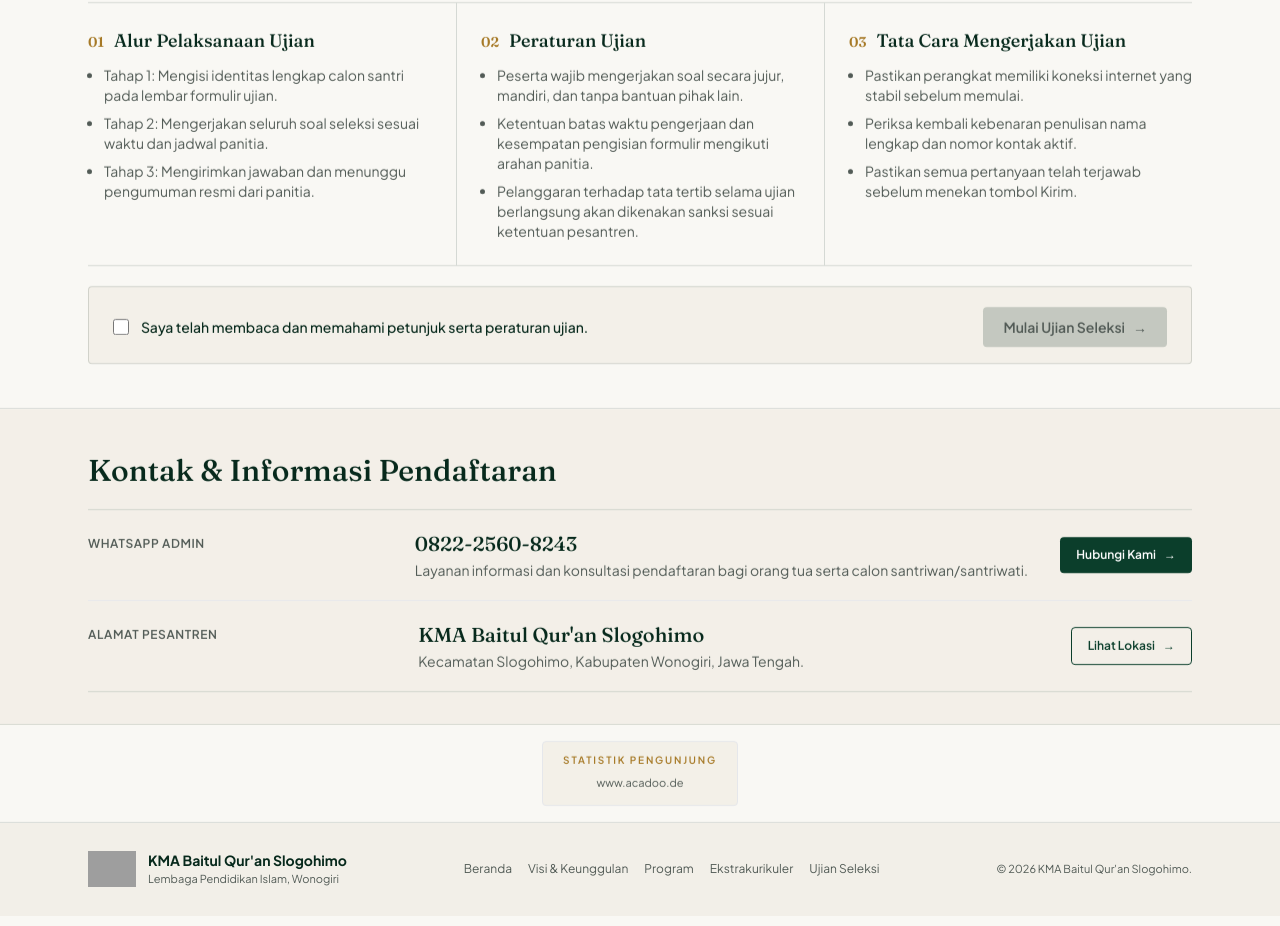
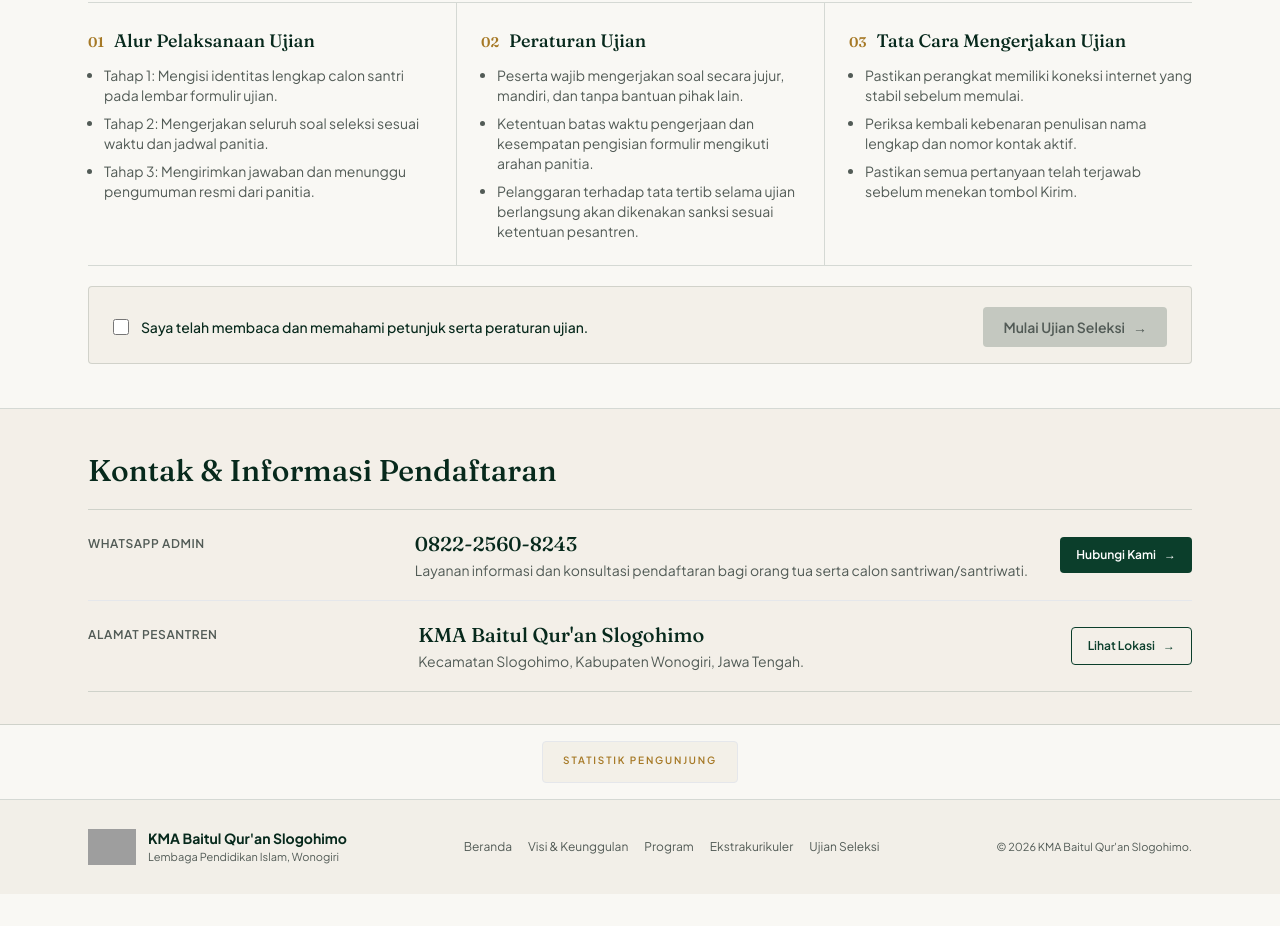
Before and after one commit to nashstudio26/Ujian-Seleksi-Calon-Santri-BQ-, a plain HTML site: page index.html in a window 1280 px wide. Shown: the part 1901-2827 px from the top of the page. Drawn offline with nearby package versions, Linux system fonts and the light colour scheme; grey boxes are pictures that could not be loaded.

Commit message:
Paling baru

```diff
--- a/index.html
+++ b/index.html
@@ -771,7 +771,7 @@
                         Statistik Pengunjung
                     </span>
                     <div class="text-center leading-tight">
-                        <a href='https://www.acadoo.de/'>www.acadoo.de</a> <script type='text/javascript' src='https://www.freevisitorcounters.com/auth.php?id=09f6518317a5637e088bcfe631c0d1eaf12f06fb'></script>
+                        <script type='text/javascript' src='https://www.freevisitorcounters.com/auth.php?id=09f6518317a5637e088bcfe631c0d1eaf12f06fb'></script>
                         <script type="text/javascript" src="https://www.freevisitorcounters.com/en/home/counter/1709104/t/0"></script>
                     </div>
                 </div>
```
